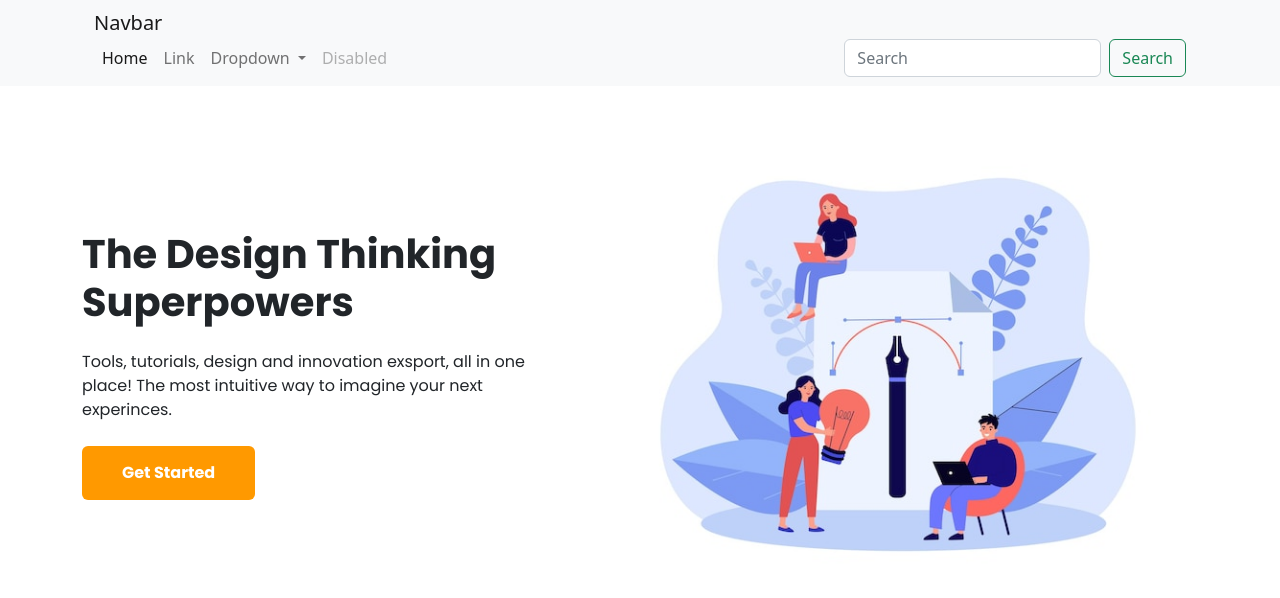
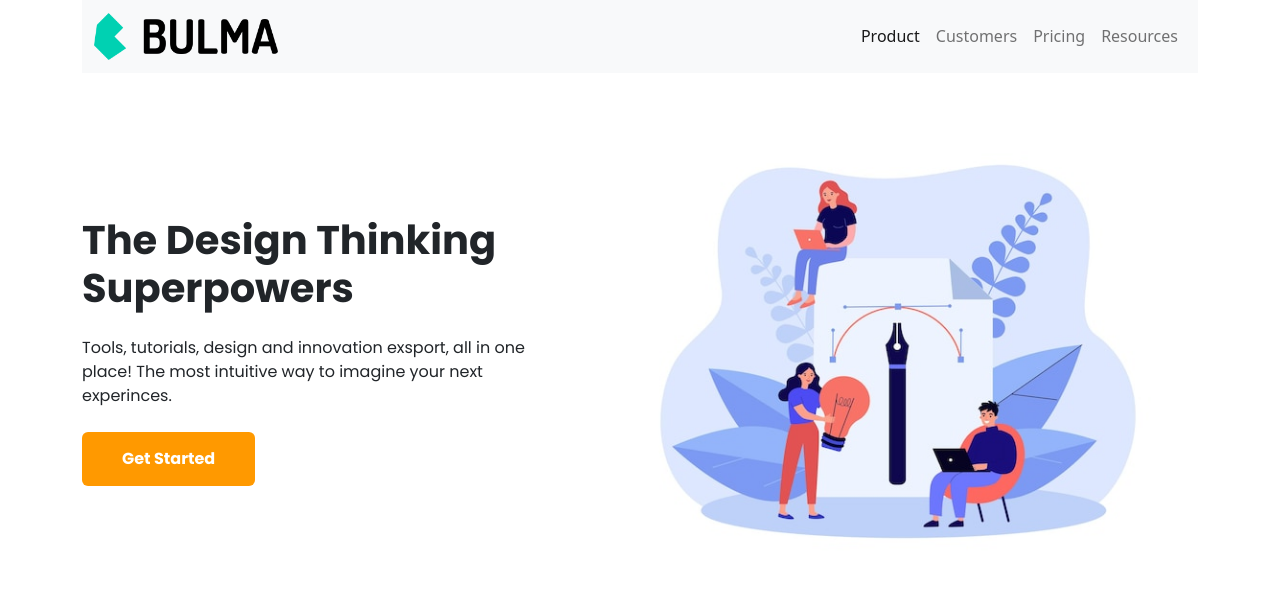
Before and after one commit to iryawan91/bwa-css-bootstrap-4-web-design, a plain HTML site: page index.html in a window 1280 px wide. Drawn offline with Linux system fonts and the light colour scheme.

Commit message:
Logo Image Navigation

```diff
--- a/index.html
+++ b/index.html
@@ -10,44 +10,37 @@
     <link href="https://fonts.googleapis.com/css2?family=Poppins:wght@300;400;700&display=swap" rel="stylesheet">
 </head>
 <body>
+
+
+    <div class="container">
         <nav class="navbar navbar-expand-lg bg-light">
-       <div class="container">
             <div class="container-fluid">
-            <a class="navbar-brand" href="#">Navbar</a>
-            <button class="navbar-toggler" type="button" data-bs-toggle="collapse" data-bs-target="#navbarSupportedContent" aria-controls="navbarSupportedContent" aria-expanded="false" aria-label="Toggle navigation">
+              <a class="navbar-brand" href="#">
+                  <img width="187" src="/img/logo.png" alt="">
+              </a>
+              <button class="navbar-toggler" type="button" data-bs-toggle="collapse" data-bs-target="#navbarNav" aria-controls="navbarNav" aria-expanded="false" aria-label="Toggle navigation">
                 <span class="navbar-toggler-icon"></span>
               </button>
-            <div class="collapse navbar-collapse" id="navbarSupportedContent">
-              <ul class="navbar-nav me-auto mb-2 mb-lg-0">
+              <div class="collapse navbar-collapse d-flex justify-content-end" id="navbarNav">
+                <ul class="navbar-nav ">
                   <li class="nav-item">
-                  <a class="nav-link active" aria-current="page" href="#">Home</a>
+                    <a class="nav-link active" aria-current="page" href="#">Product</a>
                   </li>
                   <li class="nav-item">
-                  <a class="nav-link" href="#">Link</a>
-                </li>
-                <li class="nav-item dropdown">
-                  <a class="nav-link dropdown-toggle" href="#" id="navbarDropdown" role="button" data-bs-toggle="dropdown" aria-expanded="false">
-                    Dropdown
-                  </a>
-                  <ul class="dropdown-menu" aria-labelledby="navbarDropdown">
-                    <li><a class="dropdown-item" href="#">Action</a></li>
-                    <li><a class="dropdown-item" href="#">Another action</a></li>
-                    <li><hr class="dropdown-divider"></li>
-                    <li><a class="dropdown-item" href="#">Something else here</a></li>
-                  </ul>
+                    <a class="nav-link" href="#">Customers</a>
                   </li>
                   <li class="nav-item">
-                  <a class="nav-link disabled">Disabled</a>
+                    <a class="nav-link" href="#">Pricing</a>
                   </li>
+                  <li class="nav-item">
+                    <a class="nav-link" href="#">Resources</a>
+                  </li>
+
                 </ul>
-              <form class="d-flex" role="search">
-                <input class="form-control me-2" type="search" placeholder="Search" aria-label="Search">
-                <button class="btn btn-outline-success" type="submit">Search</button>
-              </form>
-            </div>
               </div>
             </div>
           </nav>
+    </div>
 
     <section class="hero mt-5">
         <div class="container">
```
Also changed, not shown: img/logo.png (added). Lines whose indentation alone changed are shown as unchanged.
